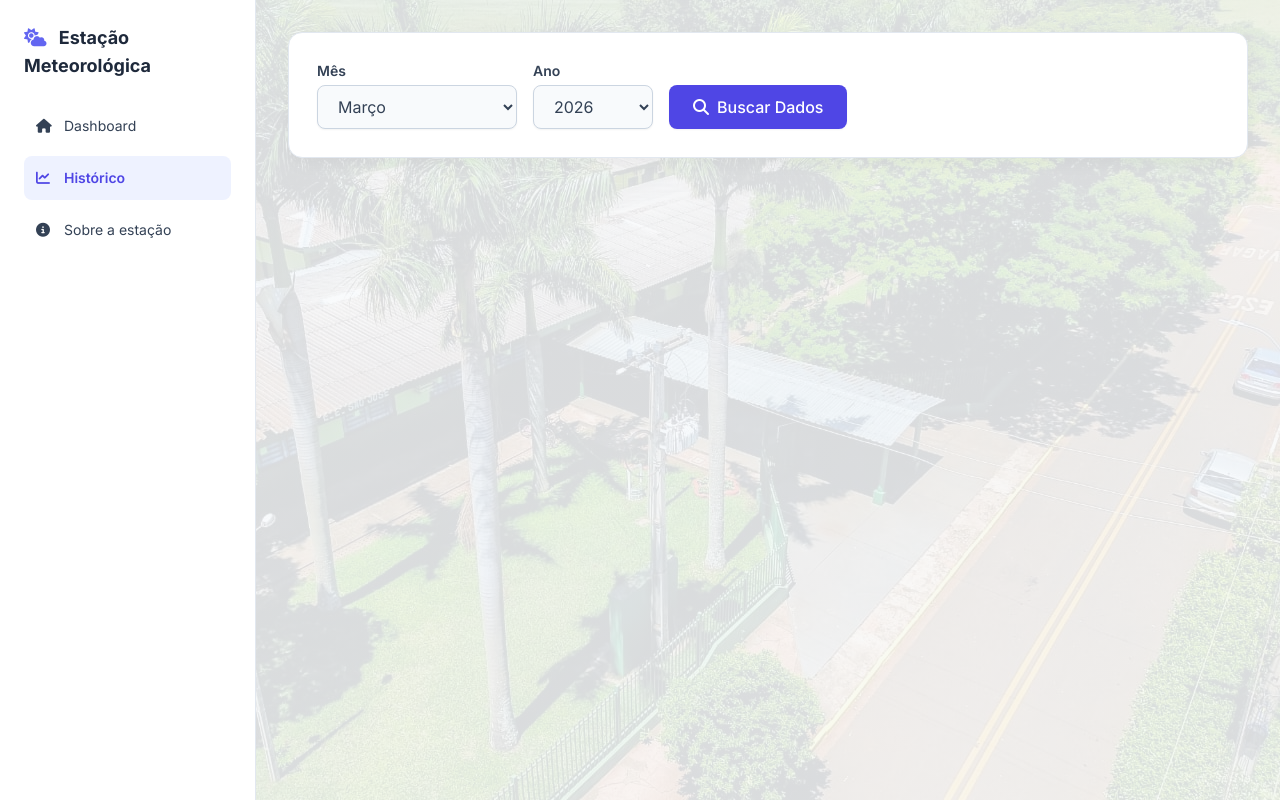
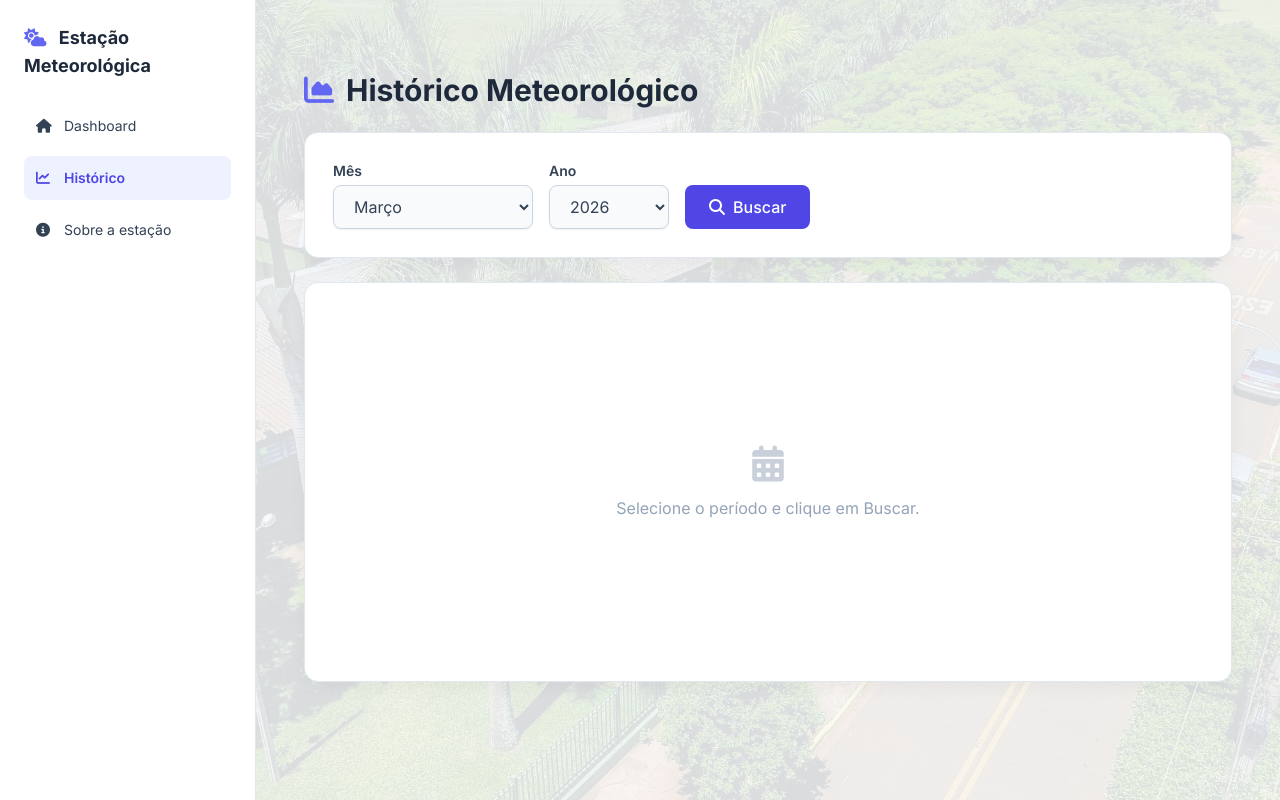
Before and after one commit to rodrigoraa/EstacaoEmPython, a Flask app: page /historico in a window 1280 px wide. Run offline with Flask 3, Linux system fonts and the light colour scheme; a map, chart or similar area stays blank; parts of the project's set-up code (start-up, migrations or seed data) failed here and were passed over; some libraries are stand-ins or nearby versions.

Commit message:
Melhorando responsividade da tela

```diff
--- a/estacao/templates/historico.html
+++ b/estacao/templates/historico.html
@@ -1,17 +1,20 @@
 {% extends "layout.html" %}
 
 {% block conteudo %}
+<script src="https://cdn.jsdelivr.net/npm/chart.js"></script>
 
-<div class="pb-12">
+<div class="max-w-6xl mx-auto px-4 mt-10 space-y-6 pb-12">
+
+    <h1 class="text-3xl font-bold text-slate-800 flex items-center gap-3">
+        <i class="fa-solid fa-chart-area text-indigo-500"></i>
+        Histórico Meteorológico
+    </h1>
 
     <div class="card flex flex-col sm:flex-row items-start sm:items-end gap-4">
-
         <div class="flex-1 w-full sm:max-w-[200px]">
-            <label class="block text-sm font-semibold text-slate-700 mb-1">
-                Mês
-            </label>
+            <label class="block text-sm font-semibold text-slate-700 mb-1">Mês</label>
             <select id="filtroMes"
-                class="w-full border border-slate-300 rounded-lg px-4 py-2.5 focus:ring-2 focus:ring-indigo-500 outline-none text-slate-700 transition-all shadow-sm bg-slate-50 focus:bg-white">
+                class="w-full border border-slate-300 rounded-lg px-4 py-2.5 outline-none shadow-sm bg-slate-50">
                 <option value="01">Janeiro</option>
                 <option value="02">Fevereiro</option>
                 <option value="03" selected>Março</option>
@@ -28,69 +31,63 @@
         </div>
 
         <div class="flex-1 w-full sm:max-w-[120px]">
-            <label class="block text-sm font-semibold text-slate-700 mb-1">
-                Ano
-            </label>
+            <label class="block text-sm font-semibold text-slate-700 mb-1">Ano</label>
             <select id="filtroAno"
-                class="w-full border border-slate-300 rounded-lg px-4 py-2.5 focus:ring-2 focus:ring-indigo-500 outline-none text-slate-700 transition-all shadow-sm bg-slate-50 focus:bg-white">
+                class="w-full border border-slate-300 rounded-lg px-4 py-2.5 outline-none shadow-sm bg-slate-50">
                 <option value="2025">2025</option>
                 <option value="2026" selected>2026</option>
             </select>
         </div>
 
-        <button onclick="carregarDados()" id="btnBuscar"
-            class="w-full sm:w-auto bg-indigo-600 hover:bg-indigo-700 text-white font-medium px-6 py-2.5 rounded-lg transition-colors flex items-center justify-center gap-2 shadow-sm">
-            <i class="fa-solid fa-magnifying-glass"></i>
-            Buscar Dados
+        <button onclick="carregarDados()"
+            class="w-full sm:w-auto bg-indigo-600 hover:bg-indigo-700 text-white font-medium px-6 py-2.5 rounded-lg flex items-center justify-center gap-2">
+            <i class="fa-solid fa-magnifying-glass"></i> Buscar
         </button>
+    </div>
+
+    <div class="card relative min-h-[400px]">
+        <div id="mensagemVazia" class="absolute inset-0 flex flex-col items-center justify-center text-slate-400">
+            <i class="fa-solid fa-calendar-days text-4xl mb-3 opacity-50"></i>
+            <p>Selecione o período e clique em Buscar.</p>
+        </div>
+        <canvas id="graficoMes" class="relative z-10"></canvas>
+    </div>
 
 </div>
 
-    <script src="https://cdn.jsdelivr.net/npm/chart.js"></script>
-    <script src="https://cdn.jsdelivr.net/npm/chart.js"></script>
 <script>
-        window.onload = () => {
-            const hoje = new Date();
-            const ano = hoje.getFullYear();
-            const mes = String(hoje.getMonth() + 1).padStart(2, '0');
-            document.getElementById("mesSelecionado").value = `${ano}-${mes}`;
-        };
-
     let chart;
 
     function carregarDados() {
         const mes = document.getElementById("filtroMes").value;
         const ano = document.getElementById("filtroAno").value;
+        const msgVazia = document.getElementById("mensagemVazia");
 
-            const msgVazia = document.getElementById("mensagemVazia");
-            if (msgVazia) msgVazia.style.display = 'none';
-
+        // Faz a chamada para a API
         fetch(`/api/historico_mes?ano=${ano}&mes=${mes}`)
-                .then(r => {
-                    if (!r.ok) throw new Error("Sem dados para este período");
-                    return r.json();
-                })
+            .then(r => r.json())
             .then(dados => {
-                    if (dados.length === 0) {
+                if (!dados || dados.length === 0) {
                     alert("Nenhum dado encontrado para este mês.");
                     return;
                 }
 
-                    const dias = dados.map(d => d.dia);
-                    const temp = dados.map(d => d.temperatura);
-                    const chuva = dados.map(d => d.chuva);
+                // Esconde a mensagem de "selecione"
+                if (msgVazia) msgVazia.style.display = 'none';
 
-                    const ctx = document.getElementById("graficoMes");
+                const ctx = document.getElementById("graficoMes").getContext('2d');
+
+                // Se já existir um gráfico, destrói para criar o novo (evita sobreposição)
                 if (chart) chart.destroy();
 
                 chart = new Chart(ctx, {
                     type: "bar",
                     data: {
-                            labels: dias,
+                        labels: dados.map(d => d.dia),
                         datasets: [
                             {
                                 label: "Chuva (mm)",
-                                    data: chuva,
+                                data: dados.map(d => d.chuva),
                                 backgroundColor: 'rgba(59, 130, 246, 0.5)',
                                 borderColor: 'rgb(59, 130, 246)',
                                 borderWidth: 1
@@ -98,9 +95,8 @@
                             {
                                 type: "line",
                                 label: "Temp. Média (°C)",
-                                    data: temp,
+                                data: dados.map(d => d.temperatura),
                                 borderColor: 'rgb(249, 115, 22)',
-                                    backgroundColor: 'transparent',
                                 tension: 0.3
                             }
                         ]
@@ -112,8 +108,8 @@
                 });
             })
             .catch(err => {
-                    console.error(err);
-                    if (msgVazia) msgVazia.style.display = 'flex';
+                console.error("Erro ao buscar dados:", err);
+                alert("Erro ao carregar os dados do servidor.");
             });
     }
 </script>
```
Also changed, not shown: estacao/routes/api.py (+2 -16 lines). Lines whose indentation alone changed are shown as unchanged.
